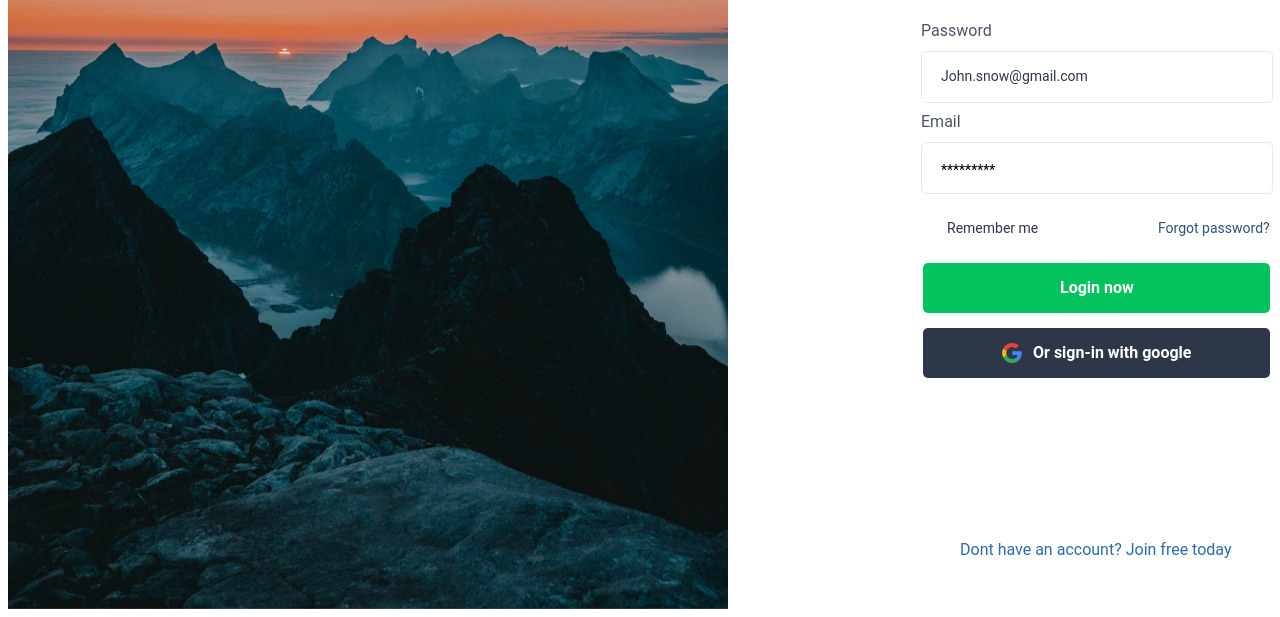
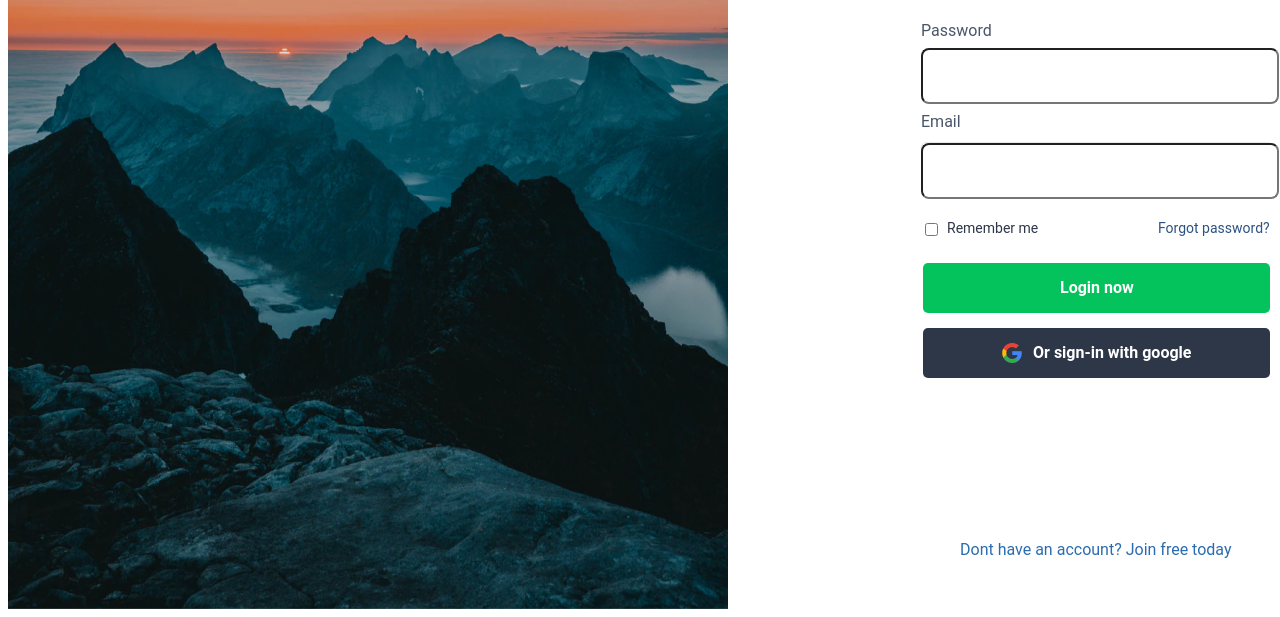
Before and after one commit to DoZZa75/pr7, a plain HTML site: page index.html in a window 1280 px wide. Shown: the part 299-916 px from the top of the page. Drawn offline with Linux system fonts and the light colour scheme.

Commit message:
Add files via upload
added checbox, buttons, links

```diff
--- a/index.html
+++ b/index.html
@@ -13,18 +13,28 @@
         <div class="hedar_heading_text2">Login to your account</div>
         <div class="hedar_password_text">Password</div>
         <div class="hedar_password_block"></div>
-        <div class="hedar_password_text2">John.snow@gmail.com</div>
+<form  class="hedar_password_text2">
+    <label for="text-input"></label>
+    <input type="text" id="text-input" name="text-input">
+  </form>
         <div class="hedar_password_text3">Email</div>
         <div class="hedar_password_block2"></div>
-        <div class="hedar_password_text4">*********</div>
-        <div class="hedar_password_consent"></div>
+        <form  class="hedar_password_text4"">
+    <label for="text-input"></label>
+    <input type="Password" id="text-input" name="text-input">
+  </form>"
+        <div class="hedar_password_consent">
+	<label>
+<input type="checkbox"/>
+	</label>
+</div>
         <div class="hedar_password_consent2">Remember me</div>
         <div class="hedar_password_consent3">Forgot password?</div>
-        <div class="hedar_password_basement-block"></div>
-        <div class="hedar_password_basement-text">Login now</div>
-        <div class="hedar_password_basement-block2"></div>
-        <div class="hedar_password_basement-img"></div>
-        <div class="hedar_password_basement-text2">Or sign-in with google</div>
+        <a href="@" class="hedar_password_basement-block"></a>
+        <a href="@" class="hedar_password_basement-text">Login now</a>
+        <a href="https://www.google.ru/?safe=active&ssui=on" class="hedar_password_basement-block2"></a>
+        <a href="https://www.google.ru/?safe=active&ssui=on" class="hedar_password_basement-img"></a>
+        <a href="https://www.google.ru/?safe=active&ssui=on" class="hedar_password_basement-text2">Or sign-in with google</a>
         <div class="hedar_password_basement-text3">Dont have an account? Join free today</div>
     </div>
 </body>
--- a/style.css
+++ b/style.css
@@ -1,6 +1,14 @@
 .hedar{
     display: flex;
     justify-content: space-between;
+}
+a{
+text-decoration: none;
+}
+input[type="text"]
+{
+    font-size:16px;
+color:#0C7888;
 }
 .hedar_img{
     background: url(./image\ 1.png);
@@ -62,6 +70,13 @@ line-height: normal;
 position: absolute;
 margin-top: 359px;
 margin-left: 933px;
+input{
+border-radius: 8px;
+   width: 350px;
+  height: 50px;
+  margin-left: -20px;
+  margin-top: -30px;
+}
 }
 .hedar_password_text3{
 color: var(--700, #4A5568);
@@ -94,6 +109,13 @@ line-height: normal;
 position: absolute;
 margin-top: 453px;
 margin-left: 933px;
+input{
+border-radius: 8px;
+   width: 350px;
+  height: 50px;
+  margin-left: -20px;
+  margin-top: -30px;
+}
 }
 .hedar_password_consent{
  width: 15px;
```
